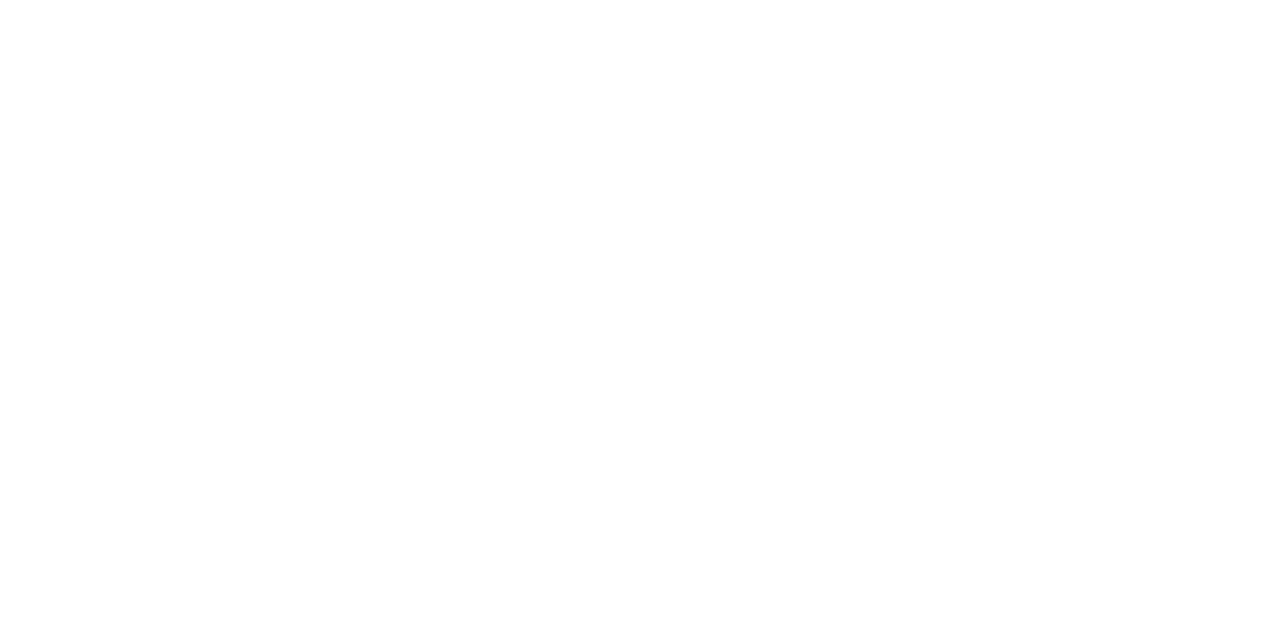
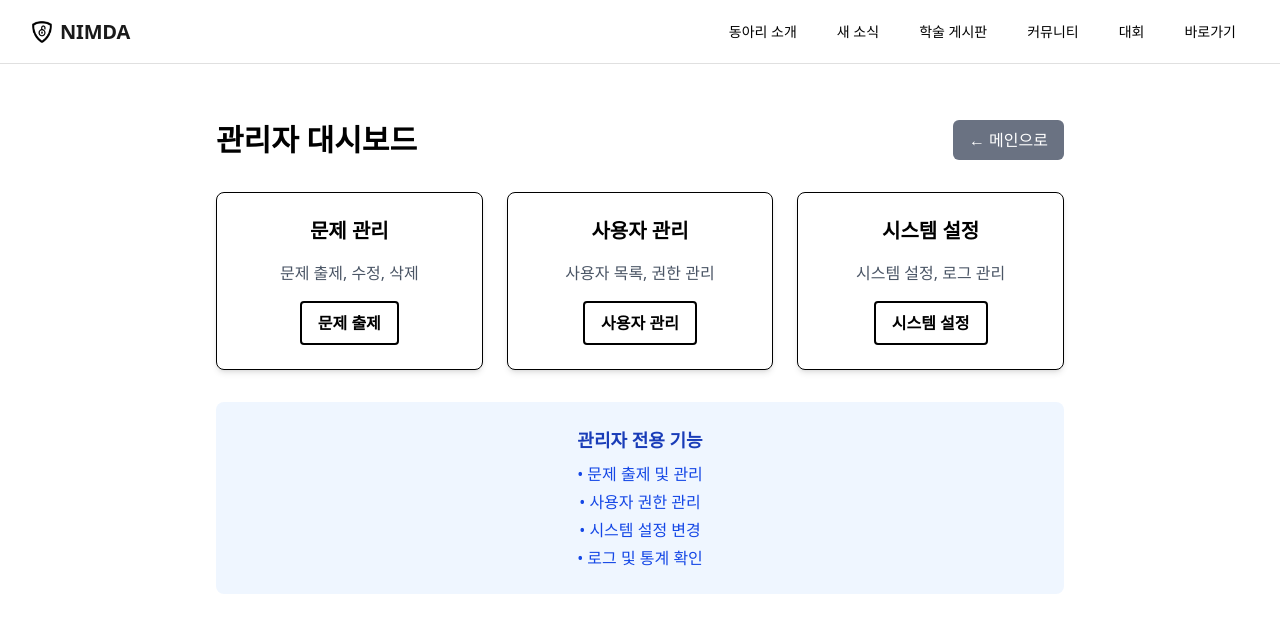
Before and after one commit to novvvv/NimdaPage, a React (Vite) app in the folder NimdaConFrontEnd/: page /admin in a window 1280 px wide. Before the commit this address had no page. Shown: the top 632 px of the page. Built offline with nearby package versions, Linux system fonts and the light colour scheme; a web font is replaced by a local one.

Commit message:
feat: 관리자 페이지 라우팅 추가

```diff
--- a/NimdaConFrontEnd/src/App.tsx
+++ b/NimdaConFrontEnd/src/App.tsx
@@ -3,8 +3,21 @@ import Layout from "@/components/Layout";
 import BlackLineButton from "@/components/Button/BlackLine";
 import { useNavigate } from "react-router-dom";
 
+import { getCurrentUsername, isAdmin } from "@/utils/jwt"; // 현재 로그인한 유저 출력
+import { useState, useEffect } from "react";
+
 function App() {
   const navigate = useNavigate();
+
+  const [username, setUsername] = useState(null);
+  const [adminStatus, setAdminStatus] = useState(false);
+
+  useEffect(() => {
+    const currentUser = getCurrentUsername();
+    const adminCheck = isAdmin();
+    setUsername(currentUser);
+    setAdminStatus(adminCheck);
+  }, []);
 
   const goToLogIn = () => {
     navigate("/login");
@@ -22,13 +35,35 @@ function App() {
     navigate("/problems");
   };
 
+  const goToAdmin = () => {
+    navigate("/admin");
+  };
+
   return (
     <Layout>
       <div className="flex flex-col items-center gap-4">
-        <BlackLineButton onClick={goToLogIn}>버튼버튼</BlackLineButton>
+        {/* 현재 로그인한 사용자 표시 */}
+        {username ? (
+          <div className="text-lg font-semibold text-gray-700 mb-2">
+            안녕하세요, {username}님! 👋
+          </div>
+        ) : (
+          <div className="text-lg font-semibold text-gray-500 mb-2">
+            로그인이 필요합니다
+          </div>
+        )}
+
+        <BlackLineButton onClick={goToLogIn}>Login</BlackLineButton>
         <BlackLineButton onClick={goToProblems}>[테스트페이지] 문제 모음</BlackLineButton>
         <BlackLineButton onClick={goToProblemCreate}>[관리자] 문제 출제</BlackLineButton>
         <BlackLineButton onClick={goToJudgingStatus}>[테스트페이지] 제출현황</BlackLineButton>
+
+        {/* 관리자만 보이는 버튼 */}
+        {adminStatus && (
+          <BlackLineButton onClick={goToAdmin} className="bg-red-100 border-red-300 text-red-700 hover:bg-red-200">
+            🔧 관리자 대시보드
+          </BlackLineButton>
+        )}
       </div>
     </Layout>
   );
--- a/NimdaConFrontEnd/src/Router.tsx
+++ b/NimdaConFrontEnd/src/Router.tsx
@@ -7,6 +7,7 @@ import ProblemSubmitPage from "@/domains/Test/ProblemSubmit"; // [DEBUG] 테스
 import JudgingStatusPage from "@/domains/Test/JudgingStatus";
 import ProblemsPage from "@/domains/Test/Problems";
 import ProblemCreatePage from "@/domains/Test/ProblemCreate/ProblemCreate.jsx";
+import AdminDashboard from "@/domains/admin/AdminDashboard.jsx";
 import Home from "@/App";
 
 const Router = () => {
@@ -19,6 +20,7 @@ const Router = () => {
         <Route path="/problems" element={<ProblemsPage />} />
         <Route path="/problem-submit" element={<ProblemSubmitPage />} />
         <Route path="/problem-create" element={<ProblemCreatePage />} />
+        <Route path="/admin" element={<AdminDashboard />} />
         <Route path="/judging-status" element={<JudgingStatusPage />} />
       </Routes>
     </BrowserRouter>
--- /dev/null
+++ b/NimdaConFrontEnd/src/domains/admin/AdminDashboard.jsx
@@ -0,0 +1,82 @@
+import React from 'react';
+import Layout from '@/components/Layout';
+import BlackLineButton from '@/components/Button/BlackLine';
+import { useNavigate } from 'react-router-dom';
+
+function AdminDashboard() {
+  const navigate = useNavigate();
+
+  const goToProblemCreate = () => {
+    navigate('/problem-create');
+  };
+
+  const goToUserManagement = () => {
+    alert('사용자 관리 기능 (구현 예정)');
+  };
+
+  const goToSystemSettings = () => {
+    alert('시스템 설정 기능 (구현 예정)');
+  };
+
+  const goBack = () => {
+    navigate('/');
+  };
+
+  return (
+    <Layout>
+      <div className="max-w-4xl mx-auto p-6">
+        <div className="flex items-center justify-between mb-8">
+          <h1 className="text-3xl font-bold">관리자 대시보드</h1>
+          <button
+            onClick={goBack}
+            className="px-4 py-2 bg-gray-500 text-white rounded-md hover:bg-gray-600"
+          >
+            ← 메인으로
+          </button>
+        </div>
+
+        <div className="grid grid-cols-1 md:grid-cols-2 lg:grid-cols-3 gap-6">
+          {/* 문제 관리 */}
+          <div className="bg-white p-6 rounded-lg shadow-md border">
+            <h3 className="text-xl font-semibold mb-4">문제 관리</h3>
+            <p className="text-gray-600 mb-4">문제 출제, 수정, 삭제</p>
+            <BlackLineButton onClick={goToProblemCreate} className="w-full">
+              문제 출제
+            </BlackLineButton>
+          </div>
+
+          {/* 사용자 관리 */}
+          <div className="bg-white p-6 rounded-lg shadow-md border">
+            <h3 className="text-xl font-semibold mb-4">사용자 관리</h3>
+            <p className="text-gray-600 mb-4">사용자 목록, 권한 관리</p>
+            <BlackLineButton onClick={goToUserManagement} className="w-full">
+              사용자 관리
+            </BlackLineButton>
+          </div>
+
+          {/* 시스템 설정 */}
+          <div className="bg-white p-6 rounded-lg shadow-md border">
+            <h3 className="text-xl font-semibold mb-4">시스템 설정</h3>
+            <p className="text-gray-600 mb-4">시스템 설정, 로그 관리</p>
+            <BlackLineButton onClick={goToSystemSettings} className="w-full">
+              시스템 설정
+            </BlackLineButton>
+          </div>
+        </div>
+
+        {/* 관리자 전용 정보 */}
+        <div className="mt-8 bg-blue-50 p-6 rounded-lg">
+          <h3 className="text-lg font-semibold text-blue-800 mb-2">관리자 전용 기능</h3>
+          <ul className="text-blue-700 space-y-1">
+            <li>• 문제 출제 및 관리</li>
+            <li>• 사용자 권한 관리</li>
+            <li>• 시스템 설정 변경</li>
+            <li>• 로그 및 통계 확인</li>
+          </ul>
+        </div>
+      </div>
+    </Layout>
+  );
+}
+
+export default AdminDashboard;
--- a/NimdaConFrontEnd/src/utils/jwt.js
+++ b/NimdaConFrontEnd/src/utils/jwt.js
@@ -19,3 +19,9 @@ export const getCurrentUsername = () => {
 
 // 문자열로 변환한 이유 : Http Header는 문자열만 전송 가능하기 때문.
 // localStorage 또한 문자열만 저장 가능
+
+// 관리자 권한 체크 (username이 'admin'인지 확인)
+export const isAdmin = () => {
+  const username = getCurrentUsername();
+  return username === 'admin';
+};
```
